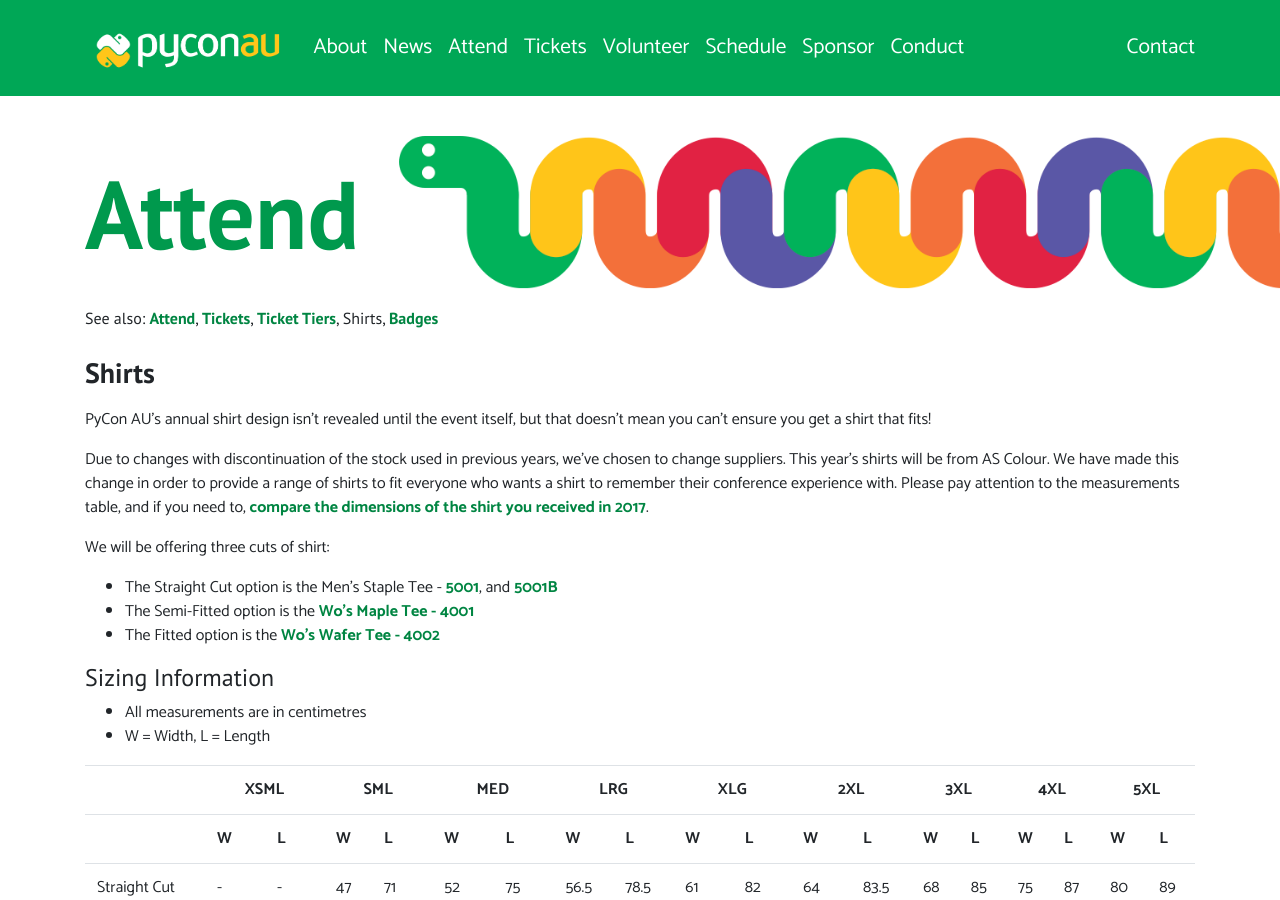
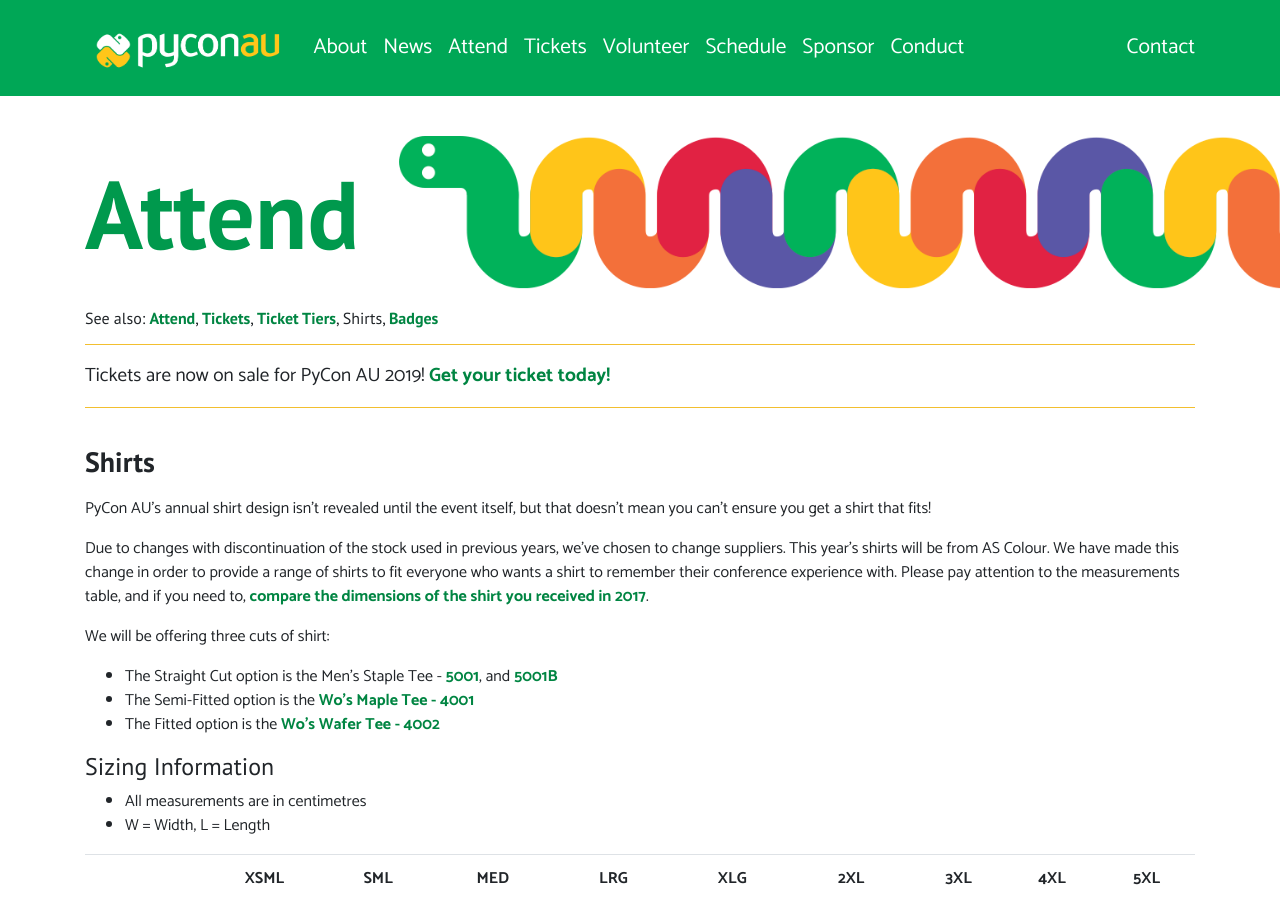
Before and after one commit to pyconau/2019.pycon-au.org, a Jekyll site: the page built from _pages/attend/shirts.md, in a window 1280 px wide and 900 px high. Built offline with Jekyll 4.4.1, drawn with Linux system fonts in a browser that asks for light colours.

Commit message:
Add buy banner to /attend/ (#44)

```diff
--- a/_includes/nav-attend.html
+++ b/_includes/nav-attend.html
@@ -1 +1,3 @@
 <h6 class="attend-nav">See also: {% for nav in site.attendLinks %}{%- if nav.permalink == page.permalink -%}{{nav.text}}{%-else-%}<a href="{{nav.permalink}}">{{nav.text}}</a> {%-endif %}{% if forloop.last == false%}, {% endif%}{%endfor-%}</h6>
+
+{% include tickets-now.html %}
--- /dev/null
+++ b/_includes/tickets-now.html
@@ -0,0 +1,3 @@
+<hr>
+<span class="abstract">Tickets are now on sale for PyCon AU 2019! [Get your ticket today!](/attend/tickets/)</span>
+<hr>
```
